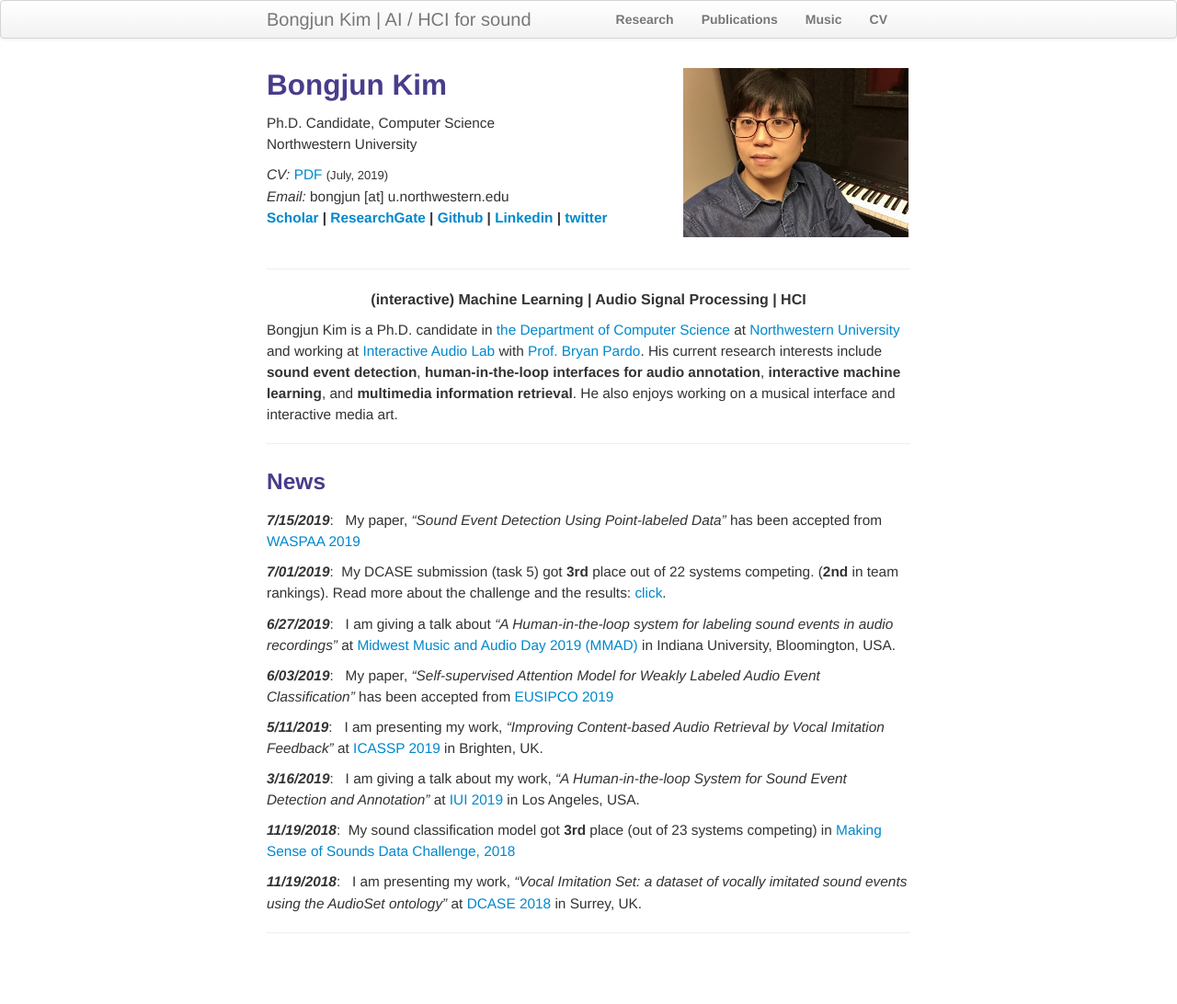
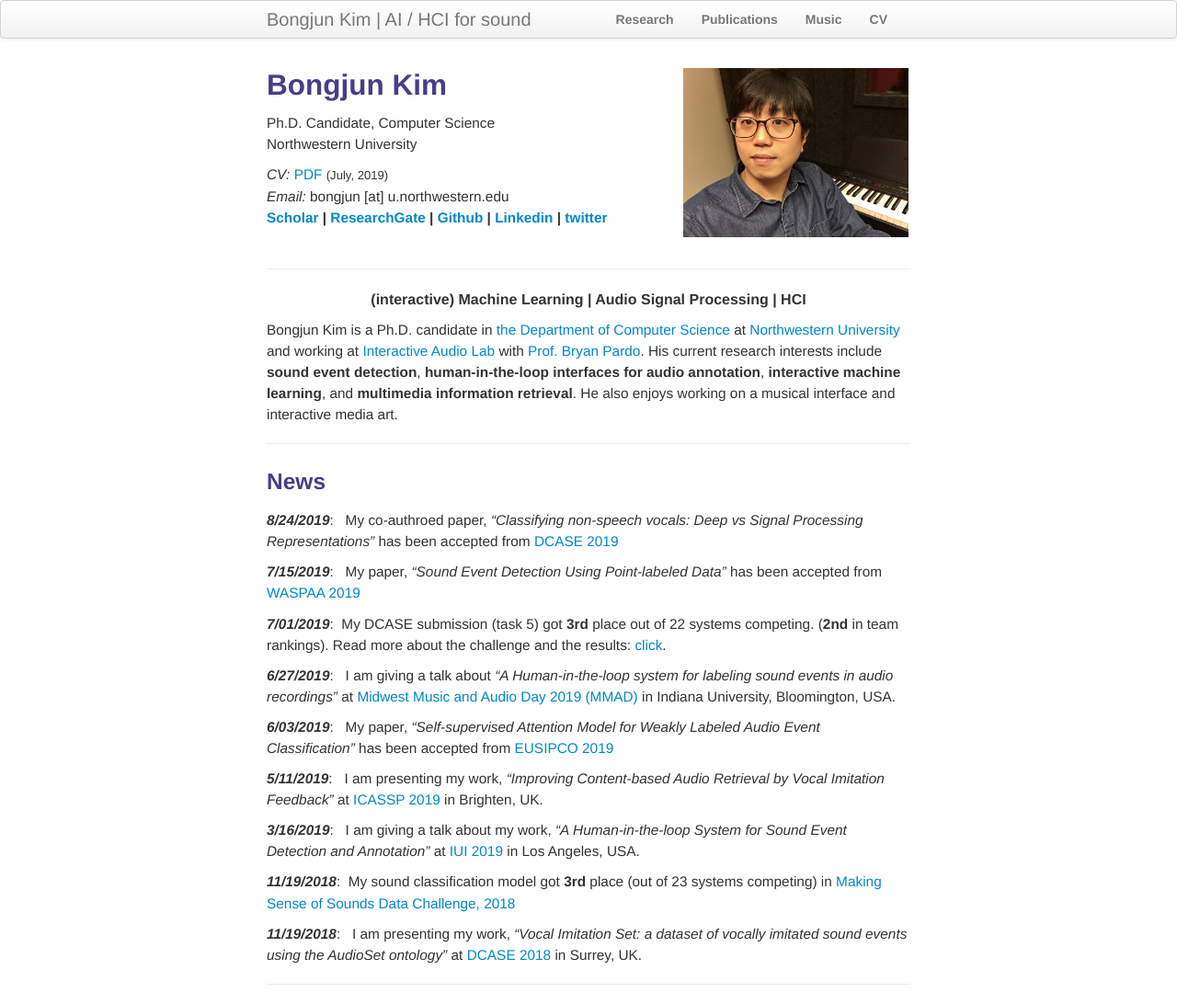
Before and after one commit to bongjun/bongjun.github.io, a Jekyll site: the page built from index.md, in a window 1280 px wide. Shown: the whole page at 92% size. Built offline with Jekyll 4.4.1, drawn with Linux system fonts in a browser that asks for light colours; before the commit the page ends 1036 px from its top, so only the background shows below that.

Commit message:
Update index.md

```diff
--- a/index.md
+++ b/index.md
@@ -38,6 +38,7 @@ Bongjun Kim is a Ph.D. candidate in [the Department of Computer Science](https:/
 <hr>
 
 ### News
+***8/24/2019***:&nbsp;&nbsp; My co-authroed paper, *"Classifying non-speech vocals: Deep vs Signal Processing Representations"* has been accepted from [DCASE 2019](http://dcase.community/workshop2019/)
 
 ***7/15/2019***:&nbsp;&nbsp; My paper, *"Sound Event Detection Using Point-labeled Data"* has been accepted from [WASPAA 2019](https://www.waspaa.com/)
 
```
